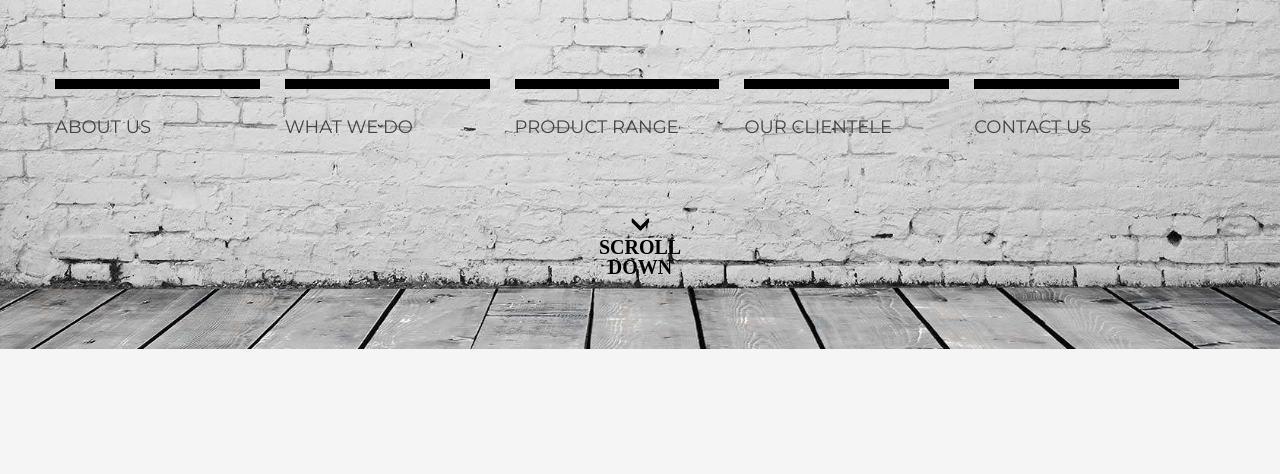
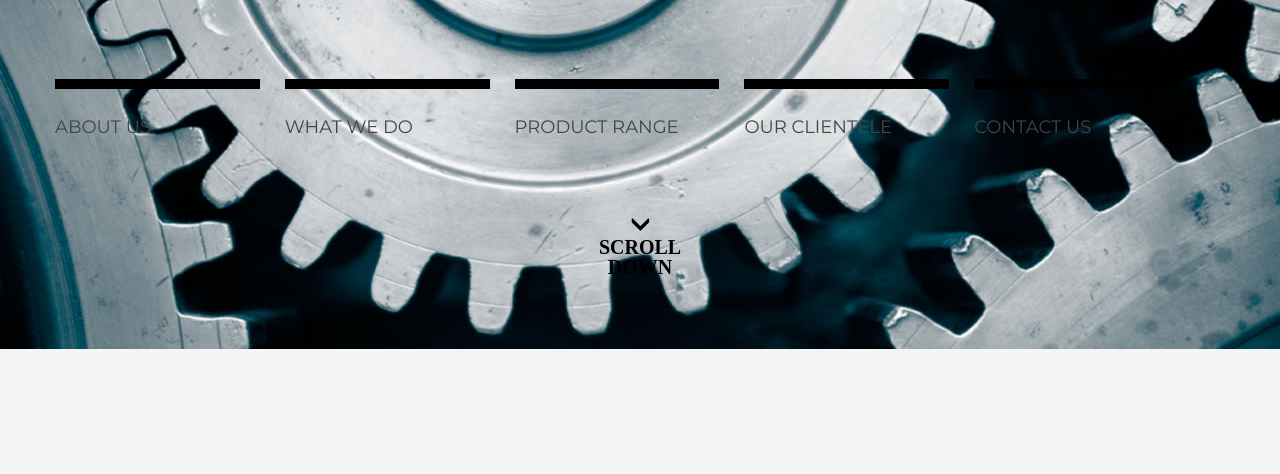
Before and after one commit to vyomshm/Packaid.0, a plain HTML site: page index.html in a window 1280 px wide. Shown: the part 326-800 px from the top of the page. Drawn offline with Linux system fonts and the light colour scheme.

Commit message:
Update styles.css

```diff
--- a/css/styles.css
+++ b/css/styles.css
@@ -144,7 +144,7 @@ ul#bars{
 
 }
 	.jumbotron{
-		background:url('../images/home-11.jpg')no-repeat;
+		background:url('../images/home-2.jpg')no-repeat;
 		-webkit-background-size: cover;
   -moz-background-size: cover;
   -o-background-size: cover;
```
